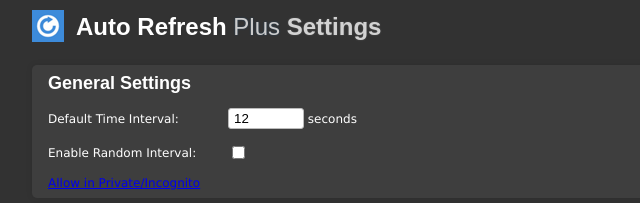
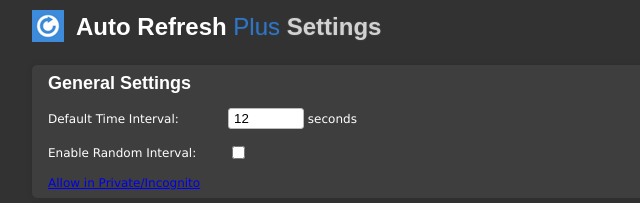
Before and after one commit to MARKOEN500/autorefreshplusdark, a browser extension: page options.html in a window 1280 px wide. Shown: the top 203 px of the page, 208-848 px from the left. Drawn offline with Linux system fonts and the light colour scheme.

Commit message:
Add files via upload

```diff
--- a/css/options.css
+++ b/css/options.css
@@ -79,7 +79,7 @@
 h1 span {
 	color: #929292;
 	font-weight: normal;
-	color: #CCCCCC;
+	color: #3276C3;
 	text-shadow: 0 0 2px rgba(25, 117, 198, .3);
 }
 
```
